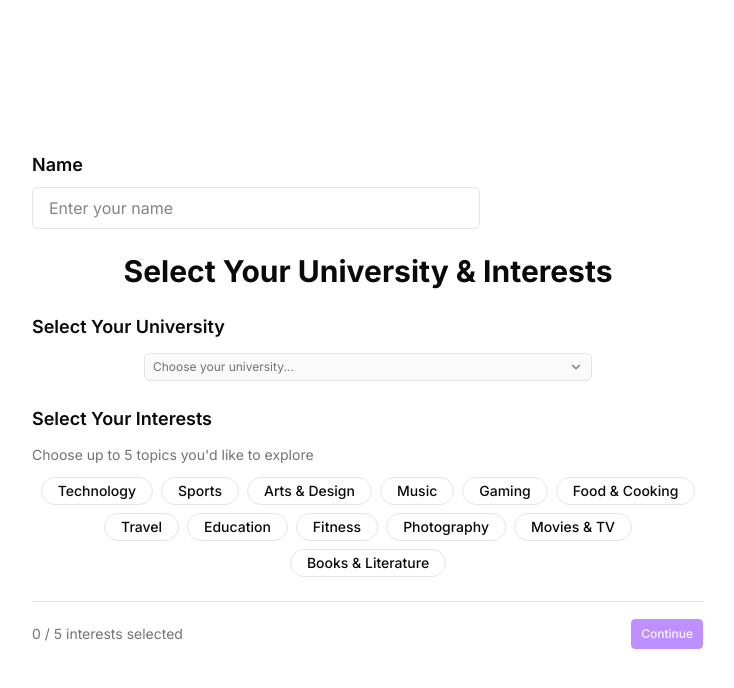
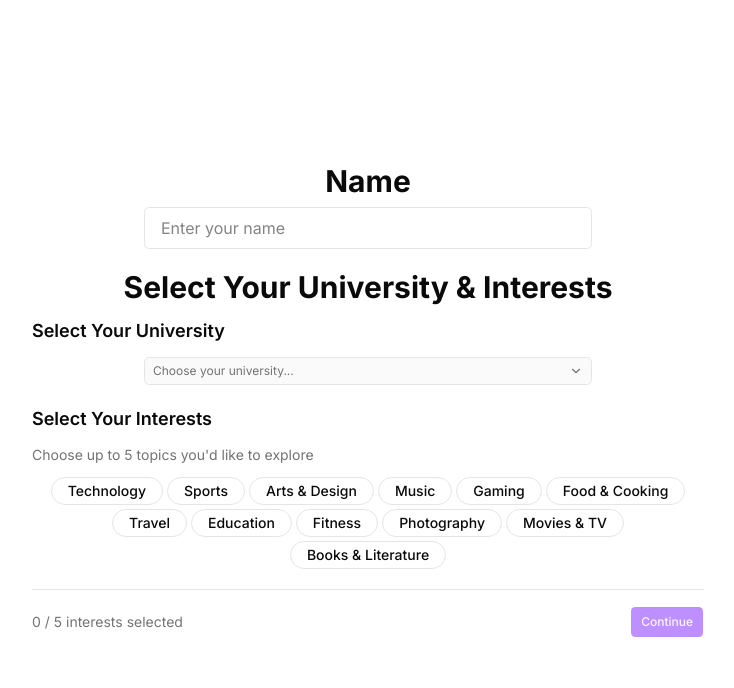
Before and after one commit to haiszze/Vibeely, a Next.js app: page /interest in a window 1280 px wide. Shown: the top 688 px of the page, without its empty margins (272-1006 px from the left). Built offline with nearby package versions, Linux system fonts and the light colour scheme.

Commit message:
Refactor InterestSelector layout for improved styling and structure

```diff
--- a/components/interest/interest-selector.tsx
+++ b/components/interest/interest-selector.tsx
@@ -69,9 +69,10 @@ export function InterestSelector({
   }
 
   return (
-    <div className={cn("w-full space-y-6", className)}>
-      <div>
-        <h1 className="mb-2 text-lg font-semibold">Name</h1>
+    <div className="flex flex-col gap-5">
+      {/* Name Input */}
+      <div className="flex flex-col items-center text-center gap-2">
+        <h1 className="text-3xl font-bold">Name</h1>
         <input
           type="text"
           value={name}
@@ -81,12 +82,13 @@ export function InterestSelector({
         />
       </div>
 
-      <div className="space-y-2 text-center">
-        <h1 className="text-3xl font-bold">Select Your University & Interests</h1>
-      </div>
+      {/* University Selection */}
+      <div className="flex flex-col gap-3">
+        <div className="space-y-2 text-center">
+          <h1 className="text-3xl font-bold">Select Your University & Interests</h1>
+        </div>
 
-      <div>
-        <p className="text-lg font-semibold mb-3">Select Your University</p>
+        <p className="text-lg font-semibold">Select Your University</p>
         <Select value={selectedUniversity} onValueChange={setSelectedUniversity}>
           <SelectTrigger className="w-full max-w-md mx-auto">
             <SelectValue placeholder="Choose your university..." />
@@ -101,12 +103,13 @@ export function InterestSelector({
         </Select>
       </div>
 
-      <div>
-        <p className="text-lg font-semibold mb-3">Select Your Interests</p>
-        <p className="text-sm text-muted-foreground mb-3">
+      {/* Interests Selection */}
+      <div className="flex flex-col gap-3">
+        <p className="text-lg font-semibold">Select Your Interests</p>
+        <p className="text-sm text-muted-foreground">
           Choose up to {maxSelections} topics you&apos;d like to explore
         </p>
-        <div className="flex flex-wrap gap-2 justify-center">
+        <div className="flex flex-wrap gap-1 justify-center">
           {INTERESTS.map((interest) => {
             const isSelected = selected.includes(interest.id)
             return (
```
